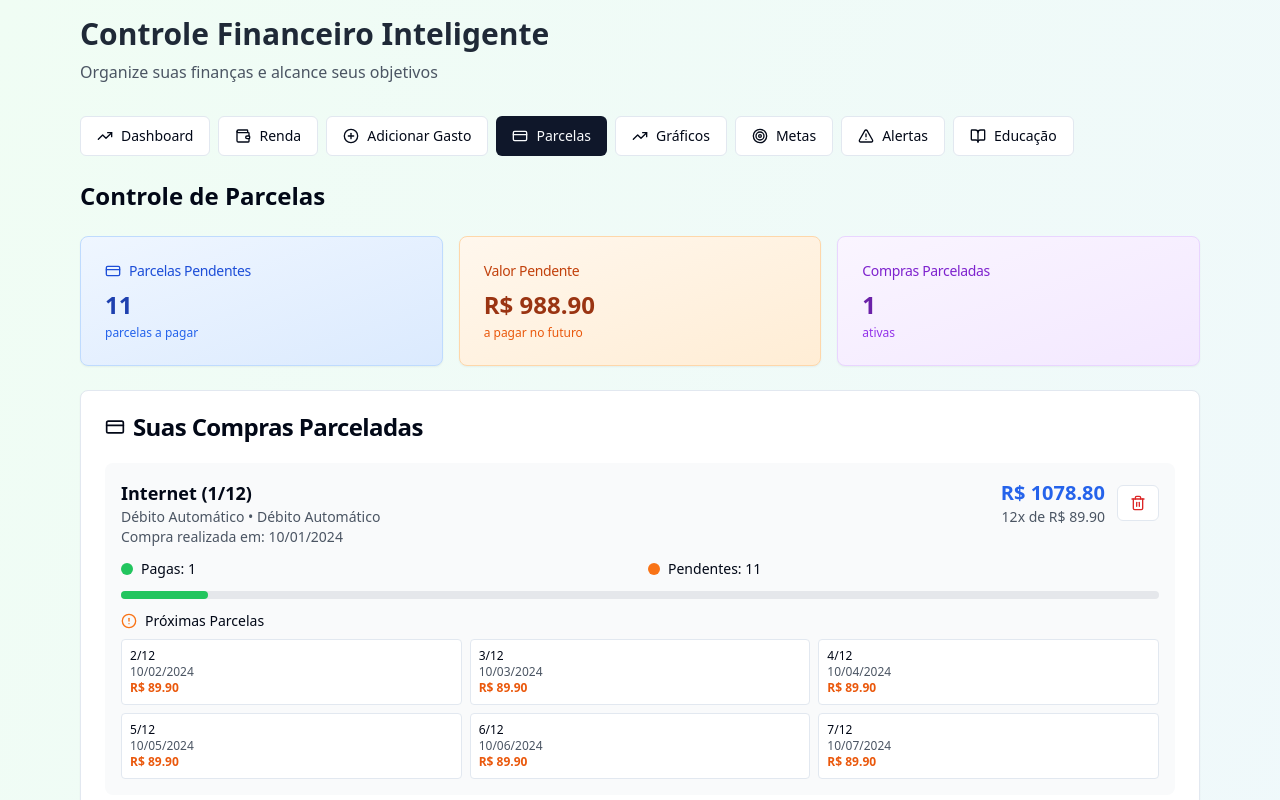
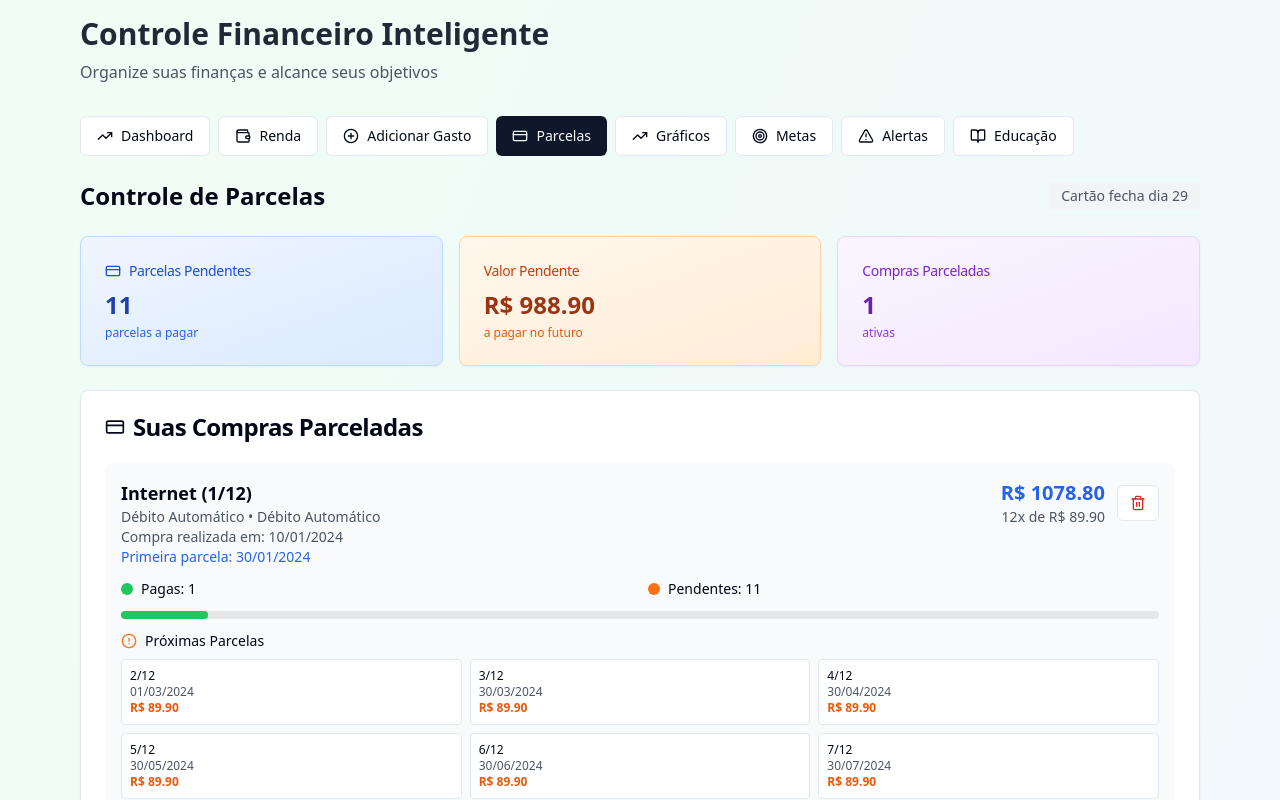
Before and after one commit to Cleber-Canto/orcamento-sem-stress, a React (Vite) app: page / in a window 1280 px wide. Both pictures are taken after a click on the button "Parcelas". Shown: the top 800 px of the page. Built offline with nearby package versions, Linux system fonts and the light colour scheme.

Commit message:
Fix installment dates
Adjust installment dates to start on the month following the purchase, simulating a credit card billing cycle.

```diff
--- a/src/components/InstallmentsSection.tsx
+++ b/src/components/InstallmentsSection.tsx
@@ -1,4 +1,3 @@
-
 import React from 'react';
 import { Card, CardContent, CardHeader, CardTitle } from '@/components/ui/card';
 import { Button } from '@/components/ui/button';
@@ -30,6 +29,36 @@ const InstallmentsSection: React.FC<InstallmentsSectionProps> = ({ expenses, onD
   console.log('Todas as despesas:', expenses);
   console.log('Despesas com isInstallment:', expenses.filter(e => e.isInstallment));
 
+  // Data de fechamento do cartão (dia 29 como padrão)
+  const CARD_CLOSING_DAY = 29;
+
+  // Função para calcular a data da primeira parcela baseada na data de fechamento do cartão
+  const calculateFirstInstallmentDate = (purchaseDate: string) => {
+    const purchase = new Date(purchaseDate);
+    const purchaseDay = purchase.getDate();
+
+    // Se a compra foi feita após o dia de fechamento, a primeira parcela será no próximo mês
+    // Se foi antes, será no mesmo mês
+    let firstInstallmentDate = new Date(purchase);
+
+    if (purchaseDay > CARD_CLOSING_DAY) {
+      // Compra após fechamento - primeira parcela no próximo mês
+      firstInstallmentDate.setMonth(firstInstallmentDate.getMonth() + 1);
+    }
+
+    // Definir o dia da parcela como o próximo dia após o fechamento
+    firstInstallmentDate.setDate(CARD_CLOSING_DAY + 1);
+
+    // Se o dia não existir no mês (ex: 30 de fevereiro), ajustar para o último dia do mês
+    if (firstInstallmentDate.getDate() !== CARD_CLOSING_DAY + 1) {
+      firstInstallmentDate.setDate(0); // Último dia do mês anterior
+      firstInstallmentDate.setMonth(firstInstallmentDate.getMonth() + 1);
+      firstInstallmentDate.setDate(1); // Primeiro dia do próximo mês
+    }
+
+    return firstInstallmentDate;
+  };
+
   // Agrupar compras parceladas por descrição e valor original
   const groupInstallmentsByPurchase = () => {
     const installmentExpenses = expenses.filter(expense => expense.isInstallment);
@@ -53,7 +82,7 @@ const InstallmentsSection: React.FC<InstallmentsSectionProps> = ({ expenses, onD
   const installmentGroups = groupInstallmentsByPurchase();
   const installmentPurchases = Object.values(installmentGroups);
 
-  // Gerar cronograma completo de todas as parcelas
+  // Gerar cronograma completo de todas as parcelas com data de fechamento do cartão
   const generateAllInstallments = () => {
     const allInstallments: Array<Expense & { isPaid: boolean }> = [];
 
@@ -67,8 +96,8 @@ const InstallmentsSection: React.FC<InstallmentsSectionProps> = ({ expenses, onD
       const originalAmount = firstInstallment.originalAmount || (firstInstallment.amount * totalInstallments);
       const monthlyAmount = originalAmount / totalInstallments;
 
-      // Usar a data da primeira parcela como base
-      const baseDate = new Date(firstInstallment.date);
+      // Calcular a data da primeira parcela baseada na data de fechamento do cartão
+      const baseDate = calculateFirstInstallmentDate(firstInstallment.date);
 
       for (let i = 0; i < totalInstallments; i++) {
         const installmentDate = new Date(baseDate);
@@ -137,6 +166,9 @@ const InstallmentsSection: React.FC<InstallmentsSectionProps> = ({ expenses, onD
     <div className="space-y-6">
       <div className="flex justify-between items-center">
         <h2 className="text-2xl font-bold">Controle de Parcelas</h2>
+        <div className="text-sm text-gray-600 bg-gray-100 px-3 py-1 rounded">
+          Cartão fecha dia {CARD_CLOSING_DAY}
+        </div>
       </div>
 
       {/* Resumo de Parcelas */}
@@ -195,6 +227,9 @@ const InstallmentsSection: React.FC<InstallmentsSectionProps> = ({ expenses, onD
                 const paidInstallments = purchaseGroup.length;
                 const pendingInstallments = totalInstallments - paidInstallments;
 
+                // Calcular a data da primeira parcela baseada na data de fechamento
+                const firstInstallmentDate = calculateFirstInstallmentDate(firstInstallment.date);
+
                 return (
                   <div key={index} className="p-4 bg-gray-50 rounded-lg">
                     <div className="flex justify-between items-start mb-3">
@@ -205,6 +240,9 @@ const InstallmentsSection: React.FC<InstallmentsSectionProps> = ({ expenses, onD
                         </p>
                         <p className="text-sm text-gray-600">
                           Compra realizada em: {new Date(firstInstallment.date).toLocaleDateString('pt-BR')}
+                        </p>
+                        <p className="text-sm text-blue-600">
+                          Primeira parcela: {firstInstallmentDate.toLocaleDateString('pt-BR')}
                         </p>
                       </div>
                       <div className="flex items-center gap-3">
@@ -255,8 +293,7 @@ const InstallmentsSection: React.FC<InstallmentsSectionProps> = ({ expenses, onD
                       <div className="grid grid-cols-1 md:grid-cols-2 lg:grid-cols-3 gap-2">
                         {Array.from({ length: Math.min(6, pendingInstallments) }, (_, i) => {
                           const installmentNumber = paidInstallments + i + 1;
-                          const baseDate = new Date(firstInstallment.date);
-                          const installmentDate = new Date(baseDate);
+                          const installmentDate = new Date(firstInstallmentDate);
                           installmentDate.setMonth(installmentDate.getMonth() + installmentNumber - 1);
 
                           return (
```
